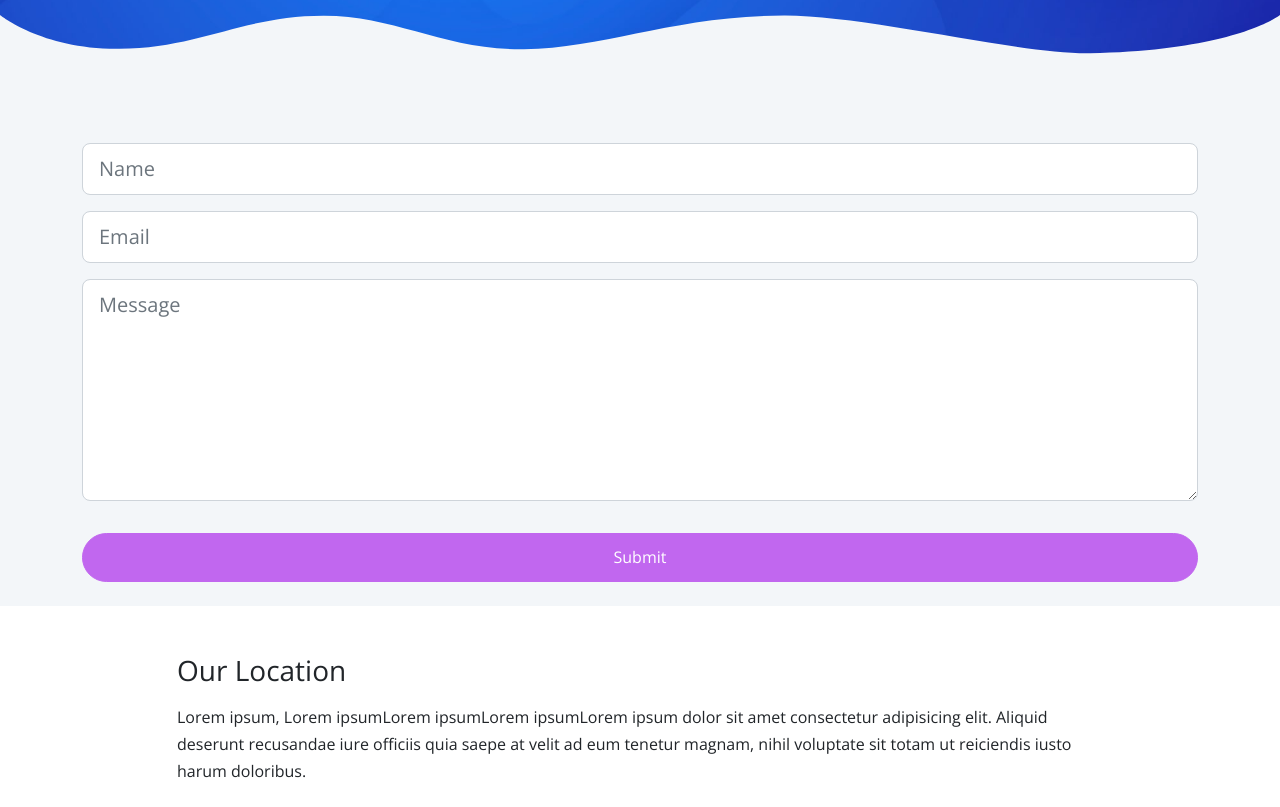
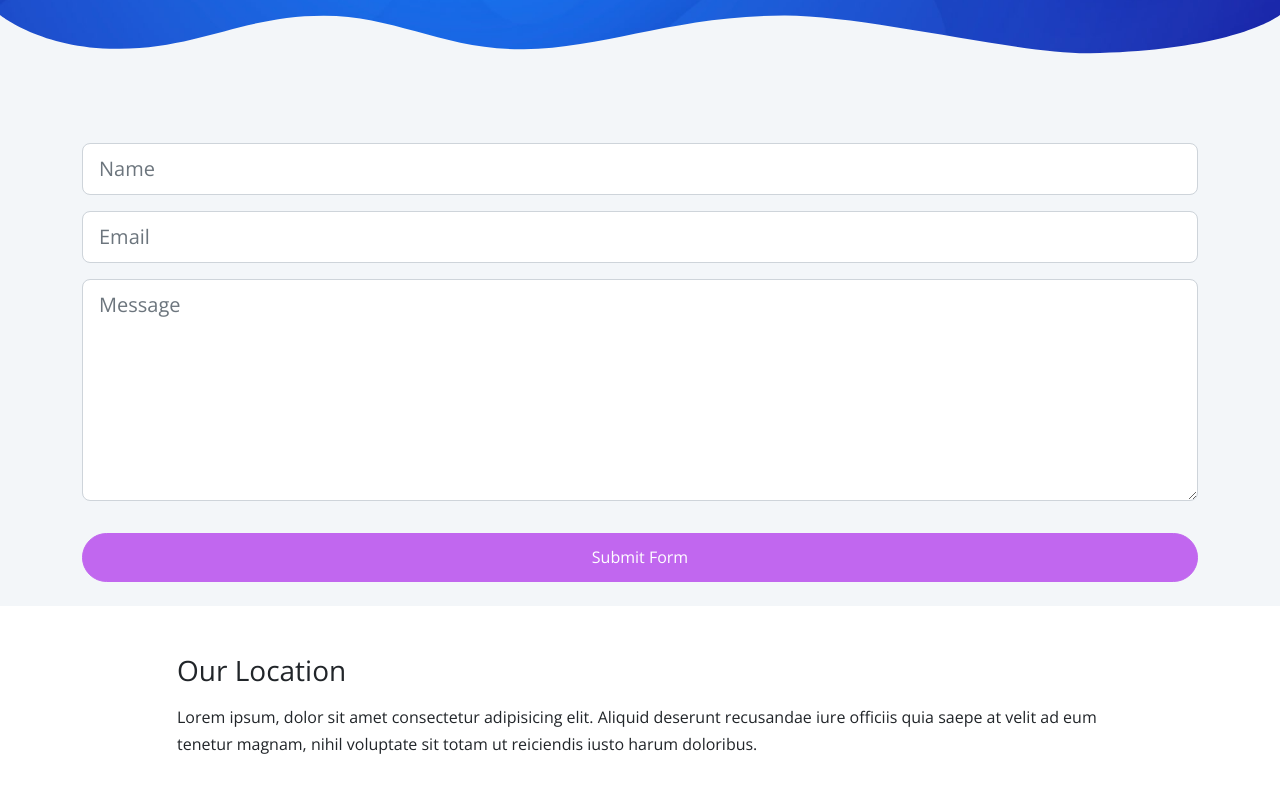
Before and after one commit to bausgr/e-book-bs-sass-fa, a website: page contact.html in a window 1280 px wide. Shown: the part 201-1008 px from the top of the page. Drawn offline with nearby package versions, Linux system fonts and the light colour scheme; grey boxes are pictures that could not be loaded.

```diff
--- a/contact.html
+++ b/contact.html
@@ -116,7 +116,7 @@
               </div>
               <div class="d-grid">
                 <button type="submit" class="btn btn-primary text-white mt-3">
-                  Submit
+                  Submit Form
                 </button>
               </div>
             </form>
@@ -132,10 +132,10 @@
           <div class="col-10 offset-1">
             <h3>Our Location</h3>
             <p class="mb-4">
-              Lorem ipsum, Lorem ipsumLorem ipsumLorem ipsumLorem ipsum dolor
-              sit amet consectetur adipisicing elit. Aliquid deserunt recusandae
-              iure officiis quia saepe at velit ad eum tenetur magnam, nihil
-              voluptate sit totam ut reiciendis iusto harum doloribus.
+              Lorem ipsum, dolor sit amet consectetur adipisicing elit. Aliquid
+              deserunt recusandae iure officiis quia saepe at velit ad eum
+              tenetur magnam, nihil voluptate sit totam ut reiciendis iusto
+              harum doloribus.
             </p>
             <div class="map">
               <iframe
```
